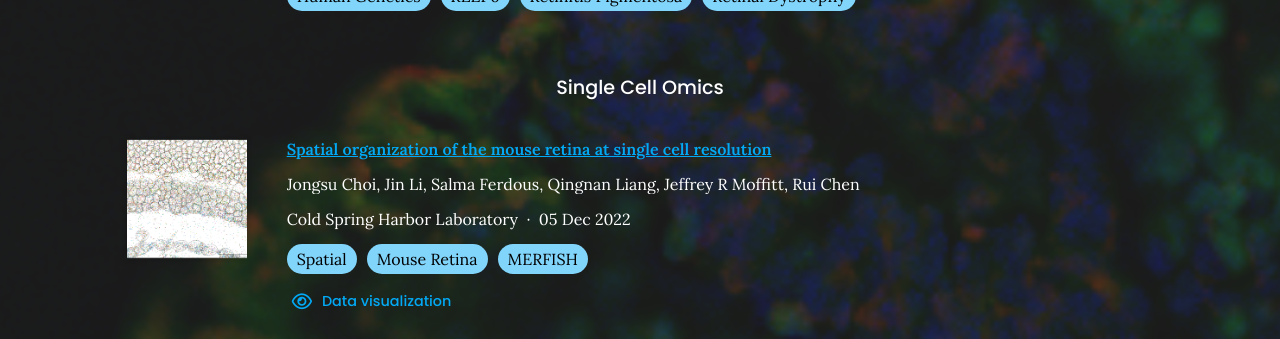
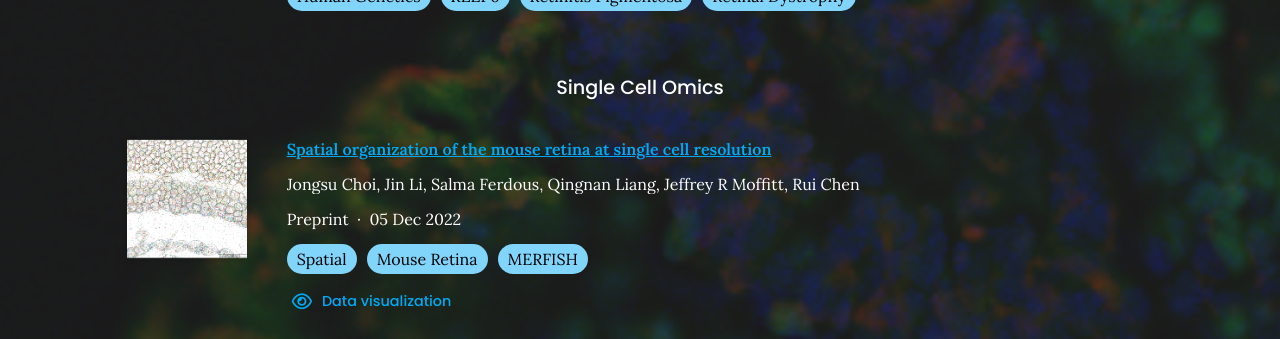
Before and after one commit to RCHENLAB/rchenlab.github.io, a Jekyll site: the page built from publication/index.md, in a window 1280 px wide and 900 px high, scrolled down 1392 px, cut to the strip 51-390 px from the top of the window. Built offline with Jekyll 4.4.1, drawn with Linux system fonts in a browser that asks for light colours.

Commit message:
Update citations.yaml

```diff
--- a/_data/citations.yaml
+++ b/_data/citations.yaml
@@ -518,7 +518,7 @@
   - Qingnan Liang
   - Jeffrey R Moffitt
   - Rui Chen
-  publisher: Cold Spring Harbor Laboratory
+  publisher: Preprint
   date: '2022-12-05'
   link: https://doi.org/grdsf6
   image: https://rchenlab.github.io/images/SCO4.png
```
